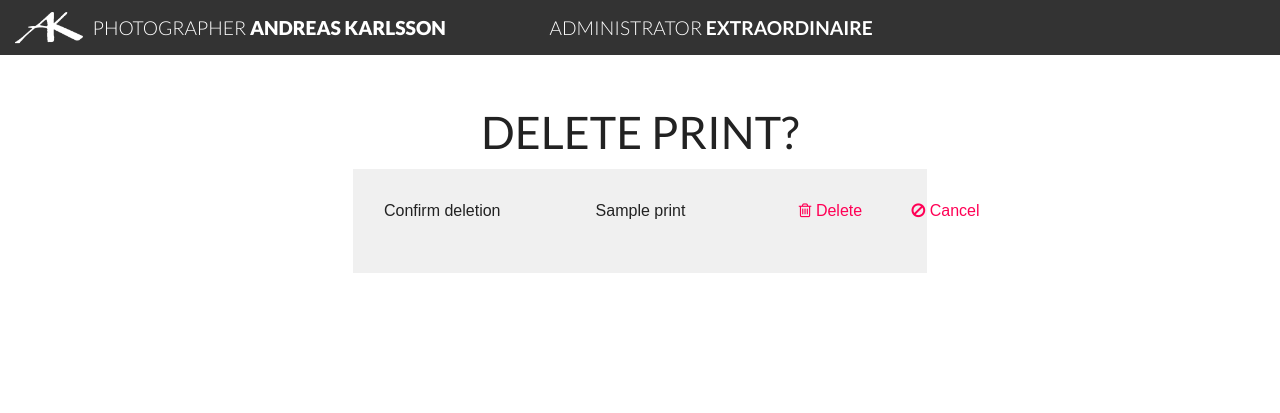
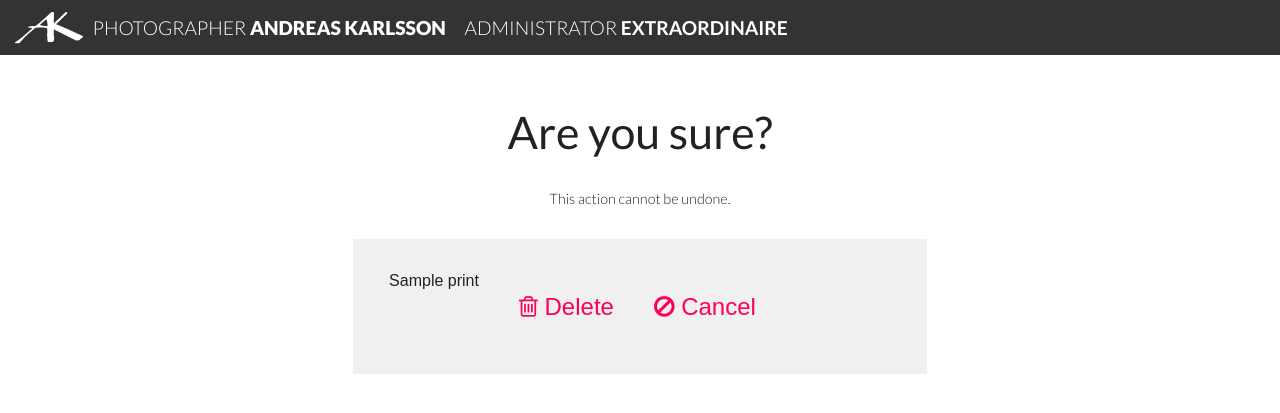
Before and after one commit to Ednar/andreas, a PHP site: template view/admin/admin_delete_print.twig in a window 1280 px wide. Shown: the top 413 px of the page. Run offline with PHP 8.4, Linux system fonts and the light colour scheme; the template is opened without the code that fills it: most values are stand-ins (such as "Sample title", 1, 10 or a date in 2020); some libraries are stand-ins or nearby versions.

Commit message:
styles for demo

```diff
--- a/css/main.css
+++ b/css/main.css
@@ -174,6 +174,7 @@ a {
 
 .main-content {
     width:100%;
+    height:100%;
     max-width:1024px;
     min-height:550px;
     margin:0 auto;
@@ -551,8 +552,7 @@ select {
         .listing-print {
             background-position: center center;
             background-size: cover;
-            height:0px;
-            padding-bottom: 75%;
+            height:300px;
             width:100%;
             display:block;
             text-align: center;
@@ -615,11 +615,11 @@ select {
     }
 
     .column:nth-child(2) {
-        min-width:250px;
+        min-width:200px;
     }
 
         .column img {
-            width:180px;
+            height:70px;
         }
 
 /* ============================================================================
@@ -656,7 +656,7 @@ select {
     -webkit-box-shadow: 0px 0px 4px 0px rgba(143,143,143,1);
     -moz-box-shadow: 0px 0px 4px 0px rgba(143,143,143,1);
     box-shadow: 0px 0px 4px 0px rgba(143,143,143,1);
-    max-width:500px;
+    max-height:200px;
     margin:0% 5%;
 
 }
@@ -684,6 +684,8 @@ select {
         padding:20px;
         font-weight: 300;
     }
+
+
 
 
 /* ============================================================================
--- a/view/admin/admin_base.twig
+++ b/view/admin/admin_base.twig
@@ -49,7 +49,7 @@
                             <span class="bold">Andreas Karlsson</span>
                             <small>
                                 <a href="admin.php?AdminProductList/getAllPrints">
-                                    <span class="thin margin-left-100px" >Administrator</span>
+                                    <span class="thin" style="margin-left:15px;">Administrator</span>
                                     <span>Extraordinaire</span>
                                 </a>
                             </small>
--- a/view/admin/admin_delete_print.twig
+++ b/view/admin/admin_delete_print.twig
@@ -3,19 +3,16 @@
 {% block content %}
 
 <div class="main-content">
-    <h2>Delete Print?</h2>
-
+    <h2 style="text-transform: none; padding-bottom:20px;">Are you sure?</h2>
+    <p>This action cannot be undone.</p>
     <div class="admin-listing-print">
-        <div class="column">
-        <span>Confirm deletion</span>
-        </div>
         <div class="column">
             {{ print.title }}
         </div>
-        <div class="column"><a href="index.php?AdminDeletePrint/confirmedDeletePrint/{{ printID }}"><i class="fa fa-trash-o"></i>
+        <div class="column" style="min-width:0px; font-size:1.5em; padding:20px;"><a href="index.php?AdminDeletePrint/confirmedDeletePrint/{{ printID }}"><i class="fa fa-trash-o"></i>
                 Delete</a>
         </div>
-        <div class="column"><a href="index.php?AdminProductList/getAllPrints"><i class="fa fa-ban"></i>
+        <div class="column" style="min-width:0px; font-size:1.5em; padding:20px;"><a href="index.php?AdminProductList/getAllPrints"><i class="fa fa-ban"></i>
                 Cancel</a>
         </div>
     </div>
--- a/view/productListing.twig
+++ b/view/productListing.twig
@@ -13,7 +13,6 @@
         {% for picture in pictures %}
     <a href="index.php?PrintInfo/getPrintInfo/{{ picture.printID }}">
             <div class="listing-print" style="background-image: url('img/printImg/{{ picture.fullSize }}')">
-
             </div>
     </a>
         {% endfor %}
--- a/view/shopping_cart.twig
+++ b/view/shopping_cart.twig
@@ -6,7 +6,11 @@
         <h2>
             Shopping cart
         </h2>
+        <!--
+        Add this to enable easy removal of the session
+
         <p style="margin:0px;">It's getting too hot!<img src="img/ghost.png"><a href="index.php?IndexController/nuke">Paint the target</a></p>
+        //-->
         <div id="shoppingCart">
         {% for print in cart.prints %}
             <div class="cartRow">
```
Also changed, not shown: controller/AdminAddPrintController.php (+12 -20 lines), model/dao/PrintDAO.php (+4 -3 lines).
